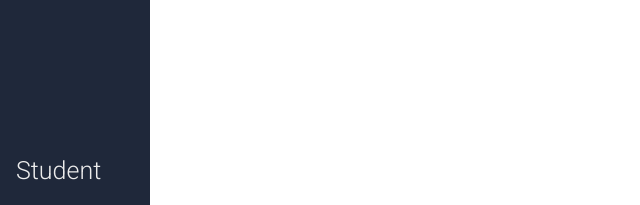
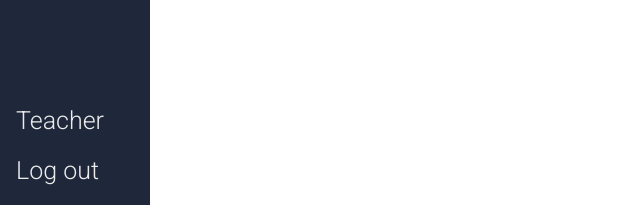
Before and after one commit to PietPtr/UoM, a Django app: template student/templates/course.html in a window 1280 px wide. Shown: the part 595-800 px from the top of the page, without its empty margins (0-640 px from the left). Run offline with Django 3.2, Linux system fonts and the light colour scheme; the template is opened without the code that fills it, so the values that code supplies are empty; parts of the project's set-up code (start-up, migrations or seed data) failed here and were passed over; some libraries are stand-ins or nearby versions.

Commit message:
Add login requirement to teacher/student pages

```diff
--- a/requirements.txt
+++ b/requirements.txt
@@ -2,10 +2,12 @@ asgiref==3.3.0
 astroid==2.4.2
 autopep8==1.5.4
 Django==3.1.3
+django-decorator-include==3.0
 isort==5.6.4
 lazy-object-proxy==1.4.3
 mccabe==0.6.1
 pep8==1.7.1
+pkg-resources==0.0.0
 psycopg2==2.8.6
 pycodestyle==2.6.0
 pylint==2.6.0
@@ -13,4 +15,5 @@ pytz==2020.4
 six==1.15.0
 sqlparse==0.4.1
 toml==0.10.2
+typed-ast==1.4.1
 wrapt==1.12.1
--- a/student/templates/student.html
+++ b/student/templates/student.html
@@ -5,7 +5,8 @@
     <a href="/student/">Enroll</a>
     <a href="/student/my_courses">Courses</a>
     <div class="modeswitcher">
-        <a href="/teacher/">Student</a>
+        <a href="/teacher/">Teacher</a>
+        <a href="/accounts/logout/">Log out</a>
     </div>
 </div>
 {% endblock %}
--- a/teacher/templates/teacher.html
+++ b/teacher/templates/teacher.html
@@ -5,7 +5,8 @@
     <a href="/teacher/">Courses</a>
     <a href="#">Profile</a>
     <div class="modeswitcher">
-        <a href="/student/">Teacher</a>
+        <a href="/student/">Student</a>
+        <a href="/accounts/logout/">Log out</a>
     </div>
 </div>
 {% endblock %}
--- a/uom/settings.py
+++ b/uom/settings.py
@@ -50,7 +50,7 @@ MIDDLEWARE = [
     'django.middleware.csrf.CsrfViewMiddleware',
     'django.contrib.auth.middleware.AuthenticationMiddleware',
     'django.contrib.messages.middleware.MessageMiddleware',
-    'django.middleware.clickjacking.XFrameOptionsMiddleware',
+    'django.middleware.clickjacking.XFrameOptionsMiddleware'
 ]
 
 ROOT_URLCONF = 'uom.urls'
--- a/uom/templates/base.html
+++ b/uom/templates/base.html
@@ -27,6 +27,7 @@
         {% block navigation %}
         {% endblock %}
 
+
         <div class="main">
             {% block content %}
             {% endblock %}
--- a/uom/urls.py
+++ b/uom/urls.py
@@ -19,13 +19,15 @@ from django.urls import include, path
 from django.conf import settings
 from django.conf.urls.static import static
 from django.contrib.auth import views as auth_views
+from django.contrib.auth.decorators import login_required
+from decorator_include import decorator_include
 
 from .views import *
 
 urlpatterns = [
     path('', index, name="index"),
-    path('student/', include('student.urls')),
-    path('teacher/', include('teacher.urls')),
+    path('student/', decorator_include(login_required, include('student.urls'))),
+    path('teacher/', decorator_include(login_required, include('teacher.urls'))),
     path('accounts/', include('django.contrib.auth.urls')),
     path('accounts/logout/', auth_views.LogoutView.as_view(), name='logout'),
     path('admin/', admin.site.urls)
```
